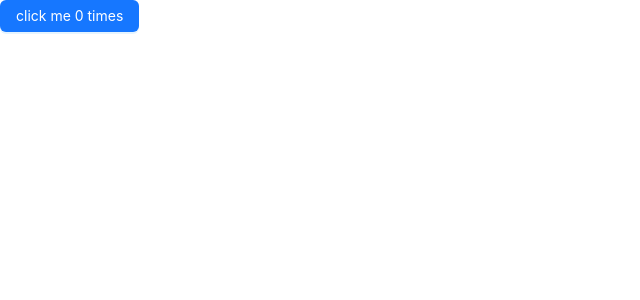
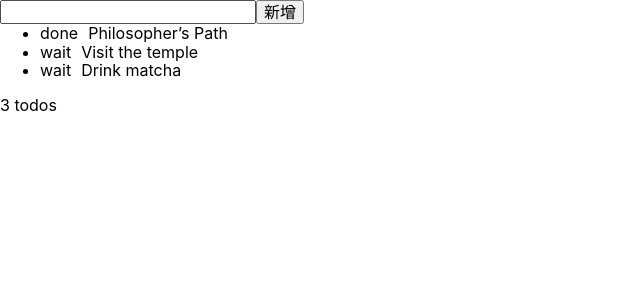
Before and after one commit to JayK0818/react-sample-code, a React (Create React App) app: page / in a window 1280 px wide. Shown: the top 300 px of the page, without its empty margins (0-640 px from the left). Built offline with nearby package versions, Linux system fonts and the light colour scheme.

Commit message:
feat: useReducer和context

```diff
--- a/src/App.tsx
+++ b/src/App.tsx
@@ -36,6 +36,7 @@ import FixedTable from './components/fixed-table'
 // import FormApp from './components/form/index'
 // import TodoApp from './components/redux/components/reselect'
 import RefApp from './components/ref/index'
+import TasksApp from './components/hooks/context-with-reducer'
 
 function App() {
   return (
@@ -67,7 +68,8 @@ function App() {
       {/* <ClassModuleApp/> */}
 {/*       <ReduxApp />
       <FixedTable/> */}
-      <RefApp/>
+      {/* <RefApp/> */}
+      <TasksApp/>
     </div>
   );
 }
--- /dev/null
+++ b/src/components/hooks/context-with-reducer.tsx
@@ -0,0 +1,129 @@
+import { useReducer, useContext, createContext, useState, ChangeEvent } from 'react'
+
+const initialTasks = [
+  { id: 0, text: 'Philosopher’s Path', done: true },
+  { id: 1, text: 'Visit the temple', done: false },
+  { id: 2, text: 'Drink matcha', done: false }
+]
+
+function taskReducers(state: any[]= [], action: { type: string, payload: any }): typeof initialTasks {
+  switch (action.type) {
+    case 'add':
+      return [...state, {
+        id: state.length ,
+        text: action.payload,
+        done: false
+      }]
+    case 'delete':
+      return state.filter(item => item.id !== action.payload)
+    case 'toggle':
+      return state.map(task => {
+        if (task.id === action.payload) {
+          return {
+            ...task,
+            done: !task.done
+          }
+        }
+        return task
+      })
+      default:
+      return state
+  }
+}
+
+/* const TaskContext = createContext<any[]>([])
+const TaskDispatchContext = createContext<any>(null)
+
+const AddTask = () => {
+  const [task, setTask] = useState('')
+  const dispatch = useContext(TaskDispatchContext)
+  const handleTaskChanged = (event: ChangeEvent<HTMLInputElement>): void => {
+    setTask(event.target.value.trim())
+  }
+  return (
+    <div>
+      <input value={task} onChange={ handleTaskChanged } />
+      <button onClick={() => dispatch({ type: 'add', payload: task })}>确定</button>
+    </div>
+  )
+} */
+
+/* const TaskList = () => {
+  const taskList = useContext(TaskContext)
+  const dispatch = useContext(TaskDispatchContext)
+  return (
+    <ul>
+      {
+        taskList.length > 0 && (
+          taskList.map(task => {
+            return (
+              <li key={task.id}>
+                <input type='checkbox' checked={task.done} onChange={ () => dispatch({ type: 'toggle', payload: task.id }) } />
+                <span>{ task.text }</span>
+              </li>
+            )
+          })
+        )
+      }
+    </ul>
+  )
+} */
+
+// 使用 useReducer和 contextAPI
+/* const TaskApp = () => {
+  const [tasks, dispatch] = useReducer(taskReducers, initialTasks)
+  return (
+    <TaskContext.Provider value={tasks}>
+      <TaskDispatchContext.Provider value={dispatch}>
+        <AddTask />
+        <TaskList/>
+      </TaskDispatchContext.Provider>
+    </TaskContext.Provider>
+  )
+}
+ */
+
+// 以下方式 不会 tasks列表不会更新数据
+const AddTask = () => {
+  const [task, setTask] = useState('')
+  const [tasks, dispatch] = useReducer(taskReducers, initialTasks)
+  const handleTaskChanged = (event: ChangeEvent<HTMLInputElement>): void => {
+    setTask(event.target.value.trim())
+  }
+  const handleAddTask = (): void => {
+    dispatch({
+      type: 'add',
+      payload: task
+    })
+    setTask('')
+    console.log('task:', tasks)
+  }
+  return (
+    <div>
+      <input value={task} onChange={handleTaskChanged} />
+      <button onClick={handleAddTask}>新增</button>
+    </div>
+  )
+}
+
+const TaskApp = () => {
+  const [state, dispatch] = useReducer(taskReducers, initialTasks)
+  return (
+    <div>
+      <AddTask />
+      <ul>
+        {
+          state.length > 0 && state.map(task => (
+            <li key={task.id}>
+              <span>{ task.done ? 'done' : 'wait' }</span>
+              <span style={{paddingLeft: 10}}>{ task.text }</span>
+            </li>
+          ))
+        }
+      </ul>
+      <div>{ state.length } todos</div>
+    </div>
+  )
+}
+
+export default TaskApp
--- a/src/components/ref/index.tsx
+++ b/src/components/ref/index.tsx
@@ -1,21 +1,22 @@
 import React, { useRef, useEffect, useState } from 'react'
 import { Button } from 'antd'
 
-// 使用 useRef 清除定时器
 const RefTimerApp = () => {
   const timerRef = useRef<null | number>(null)
   const [count, setCount] = useState(0)
   useEffect(() => {
-    if (timerRef.current) return
+    console.log(timerRef.current)
     timerRef.current = window.setInterval(() => {
       console.log('hello')
     }, 1000)
-    console.log(timerRef.current)
+    return () => {
+      timerRef.current && window.clearTimeout(timerRef.current)
+    }
   }, [])
   const handleClick = (): void => {
     setCount(count + 1)
     if (count === 3) {
-      console.log('hello, 清除了吗')
+      console.log('hello, 清除了吗', timerRef.current)
       timerRef.current && window.clearInterval(timerRef.current)
       timerRef.current = null
     }
@@ -29,22 +30,30 @@ const RefTimerApp = () => {
 
 const UnClearIntervalApp = () => {
   const [count, setCount] = useState(0)
-  // let timer: null | number = null // 每次重新更新 timer为null
-  const [timer, setTimer] = useState<null | number>(null)
+  let _timer: null | number = null // 每次重新更新 timer为null
+  const [timer, setTimer] = useState<number | null>(null)
   const handleClick = (): void => {
+    console.log('_timer:', _timer)
     setCount(count + 1)
     if (count === 3) {
-      console.log('清除了吗？', timer)
-      timer && window.clearInterval(timer)
+      console.log(timer)
+      if (timer) {
+        window.clearTimeout(timer)
+      }
     }
   }
+  // 在测试环境下 执行两次无法清除, 执行一次时 可以清除
   useEffect(() => {
-    console.log('执行了吗')
     const t = window.setInterval(() => {
       console.log('world!!!')
     }, 1000)
+    _timer = t
+    console.log('timer,', t)
+    // setTimer(timer.concat(t))
     setTimer(t)
-    console.log('timer:', timer)
+    return () => {
+      window.clearTimeout(t)
+    }
   }, [])
   return (
     <div>
@@ -53,11 +62,26 @@ const UnClearIntervalApp = () => {
   )
 }
 
+// 自动获取焦点
+const FocusInput = () => {
+  const inputRef = useRef<null | HTMLInputElement>(null)
+  useEffect(() => {
+    console.log(inputRef)
+    inputRef.current?.focus()
+  }, [])
+  return (
+    <div>
+      <input ref={ inputRef } />
+    </div>
+  )
+}
+
 const App = () => {
   return (
     <>
-      {/* <RefTimerApp /> */}
-      <UnClearIntervalApp/>
+      <RefTimerApp />
+      {/* <UnClearIntervalApp/> */}
+      <FocusInput/>
     </>
   )
 }
--- a/src/index.tsx
+++ b/src/index.tsx
@@ -10,11 +10,11 @@ const root = ReactDOM.createRoot(
   document.getElementById('root') as HTMLElement
 );
 root.render(
-  // <React.StrictMode>
+  <React.StrictMode>
     <Provider store={store}>
       <App />
     </Provider>
-  // </React.StrictMode>
+  </React.StrictMode>
 );
 // root.render(<App/>)
 
```
Also changed, not shown: src/components/ref/readme.md.
